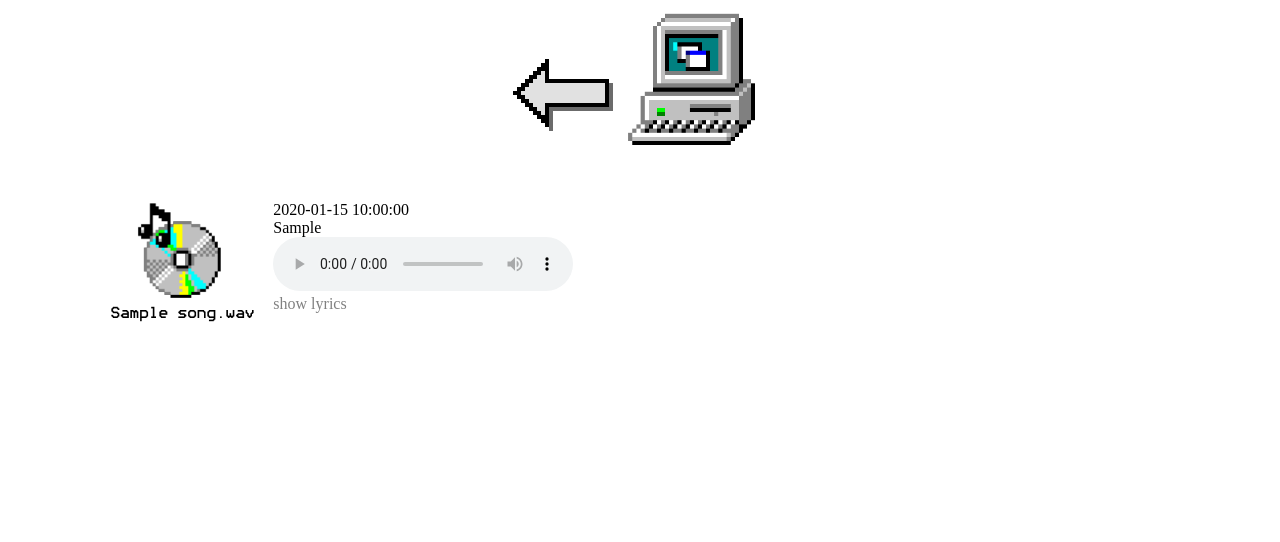
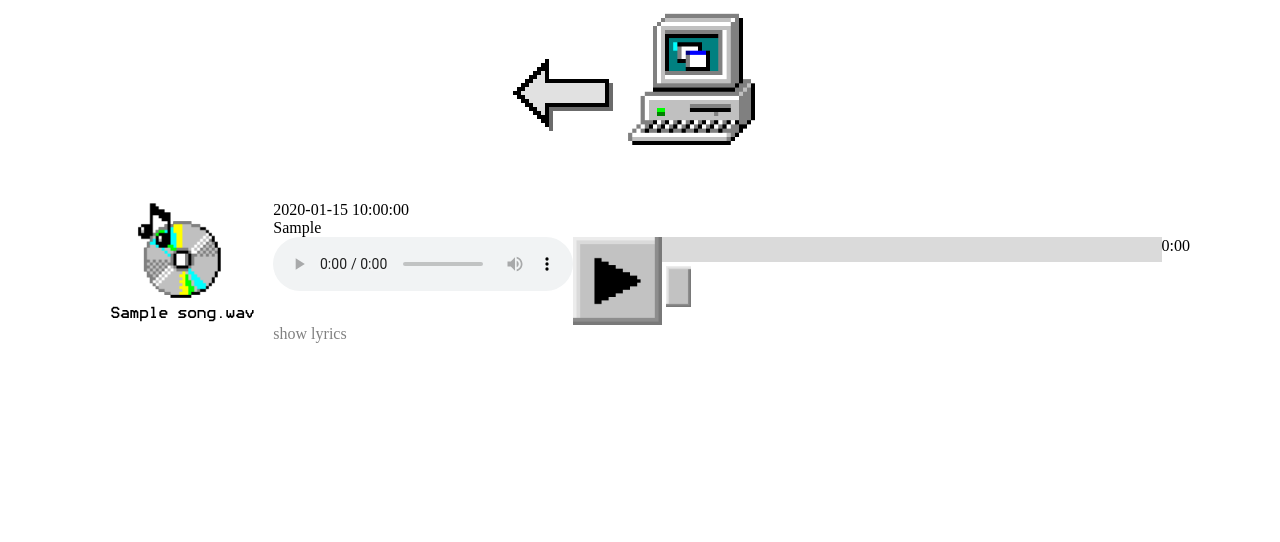
Before and after one commit to DavonMoss/latroy, a PHP site: page /music/ in a window 1280 px wide. Shown: the top 542 px of the page. Run offline with PHP 8.4, Linux system fonts and the light colour scheme; tables that the repository leaves empty or names only in its code hold one stand-in row (values such as "Sample post").

Commit message:
Implemented shitty custom playbar. The functionality hook ups are there for the most part just need to finish the slider function and format it properly.

```diff
--- a/music/index.php
+++ b/music/index.php
@@ -16,6 +16,24 @@
     let slide_speed = 500;		// SPEED TO REVEAL LYRICS AT.
 
     $(document).ready(function() {
+      // playbar update code
+      function update_playbar (custom_audio_player) {
+        let audio = custom_audio_player.find(".song-player");
+        let time = custom_audio_player.find(".time-stamp");
+        let progress = custom_audio_player.find(".progress-bar");
+        let bg_bar = custom_audio_player.find(".custom-play-bar")
+
+        // update time stamp
+        time.html(audio[0].currentTime);
+
+
+        // animate progress bar THIS SHIT IS SCUFFED
+        let percentage = audio[0].currentTime / audio[0].duration;
+        progress.width(percentage * bg_bar.width());
+        progress.height(bg_bar.height());
+      }
+
+      // lyric reveal code
       $(".song-card").on("click", ".lyrics-button", function(event) {
         let $lyrics = $(this).parent().find(".song-lyrics");
         let $lyrics_button = $(this);
@@ -29,6 +47,21 @@
         }
 
         event.preventDefault();
+      });
+
+      // play/pause button
+      $(".song-card").on("click", ".custom-play-button", function(event) {
+        let audio = $(this).parent().parent().find(".song-player");
+
+        audio[0].ontimeupdate = function() {update_playbar($(this).parent())};
+
+        if (audio[0].paused) {
+          audio.trigger('play');
+          $(this).attr('src', "./../images/pause_button.png");
+        } else {
+          audio.trigger('pause');
+          $(this).attr('src', "./../images/play_button.png");
+        }
       });
     });
   </script>
@@ -71,7 +104,18 @@
           <div>
             <div class="song-release-date"><?php echo $song['release_date']; ?></div>
             <div class="song-blurb"><?php echo $song['blurb']; ?></div>
-            <audio class="song-player" controls src="<?php echo $song['audio_file_path'] ?>"></audio>
+
+            <div class="custom-audio-player">
+              <audio class="song-player" controls src="<?php echo $song['audio_file_path'] ?>"></audio>
+              <img class="custom-play-button" src="./../images/play_button.png" alt="play-pause-button" width=100% height=auto>
+              <div>
+                <img class="custom-play-bar" src="./../images/playbar_empty.png" alt="playbar">
+                <img class="progress-bar" src="./../images/playbar_full.png" alt="playbar" width=0%>
+                <img class="slider" src="./../images/play_slider.png" alt="playbar-slider" width=5% height=auto>
+              </div>
+              <div class="time-stamp">0:00</div>
+            </div>
+
             <div class="lyrics-button">show lyrics</div>
             <div class="song-lyrics">
               <?php
--- a/music/styles.css
+++ b/music/styles.css
@@ -42,6 +42,15 @@
 
 .song-player{}
 
+.custom-audio-player {
+  display: grid;
+  grid-template-columns: 1fr 10fr 1fr 1fr;
+}
+
+.custom-play-button {
+
+}
+
 .lyrics-button{
   cursor: pointer;
   color: gray;
@@ -50,3 +59,14 @@
 .song-lyrics{
   display: none;
 }
+
+.progress-bar {
+  position: relative;
+  left: 0px;
+  top: -29px;
+}
+
+.slider {
+  position: relative;
+  left: 0px;
+}
```
Also changed, not shown: notes/index.php (+8 -1 lines), photos/fetch_photos.php (added, +19 -0 lines), photos/index.php (+32 -22 lines), photos/styles.css (+12 -0 lines), images/pause_button.png (added), images/play_button.png (added), images/play_slider.png (added), images/playbar_empty.png (added), images/playbar_full.png (added).
